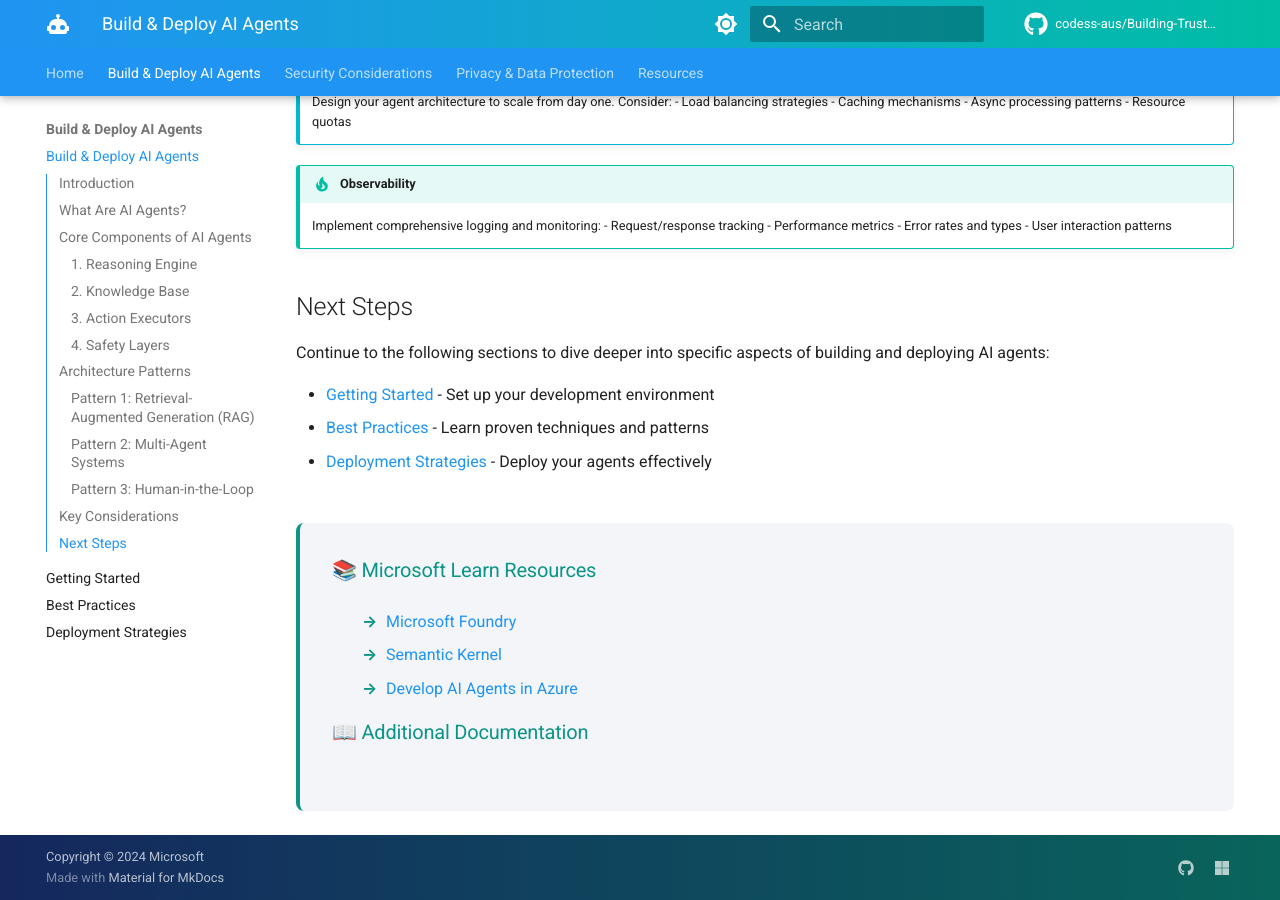
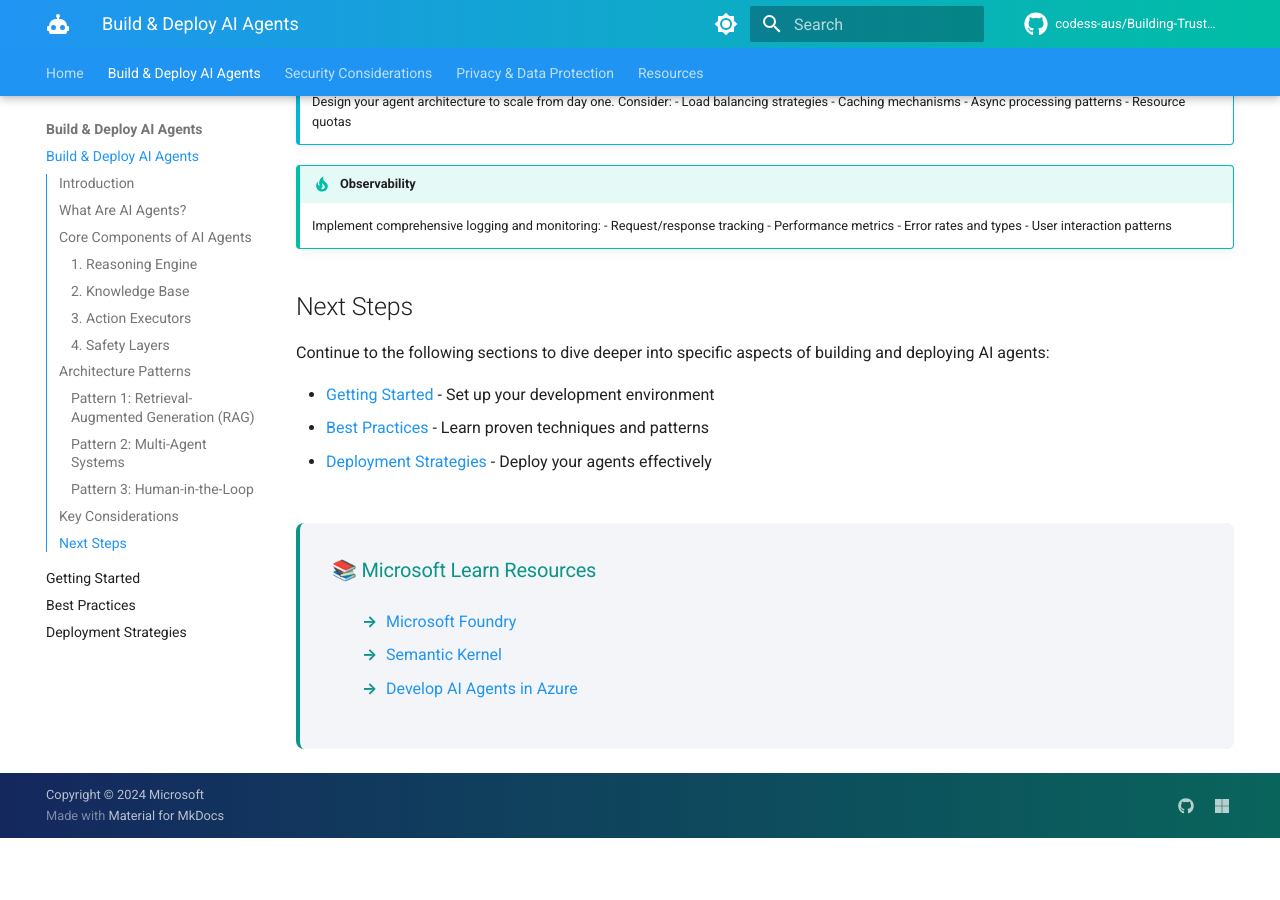
Before and after one commit to codess-aus/Building-Trustworthy-AI-Agents, an MkDocs documentation site: the page built from docs/build-deploy/index.md, in a window 1280 px wide and 900 px high, scrolled down 5129 px. Built offline with MkDocs 1.6.1 and Material for MkDocs 9.7.7, drawn with Linux system fonts in a browser that asks for light colours; comment, search, counter and statistics services are not loaded; after the commit the page ends 5967 px from its top, so only the background shows below that.

Commit message:
Remove additional documentation section from build and deploy guide

```diff
--- a/docs/build-deploy/index.md
+++ b/docs/build-deploy/index.md
@@ -167,5 +167,3 @@ Continue to the following sections to dive deeper into specific aspects of build
 <li><a href="https://learn.microsoft.com/semantic-kernel/" target="_blank" rel="noopener">Semantic Kernel</a></li>
 <li><a href="https://microsoftlearning.github.io/mslearn-ai-agents/" target="_blank" rel="noopener">Develop AI Agents in Azure</a></li>
 </ul>
-<h3>📖 Additional Documentation</h3>
-<ul>
```
